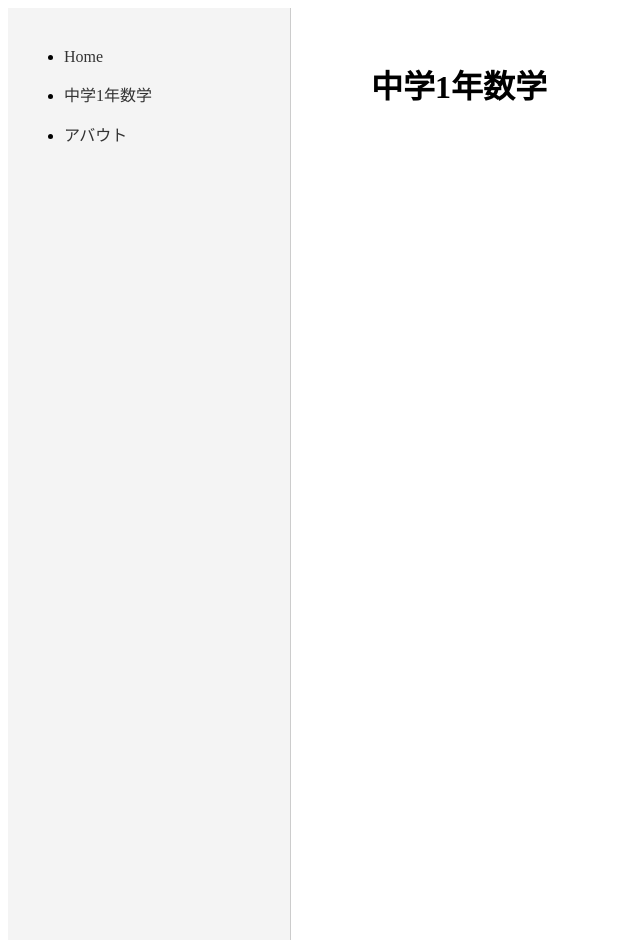
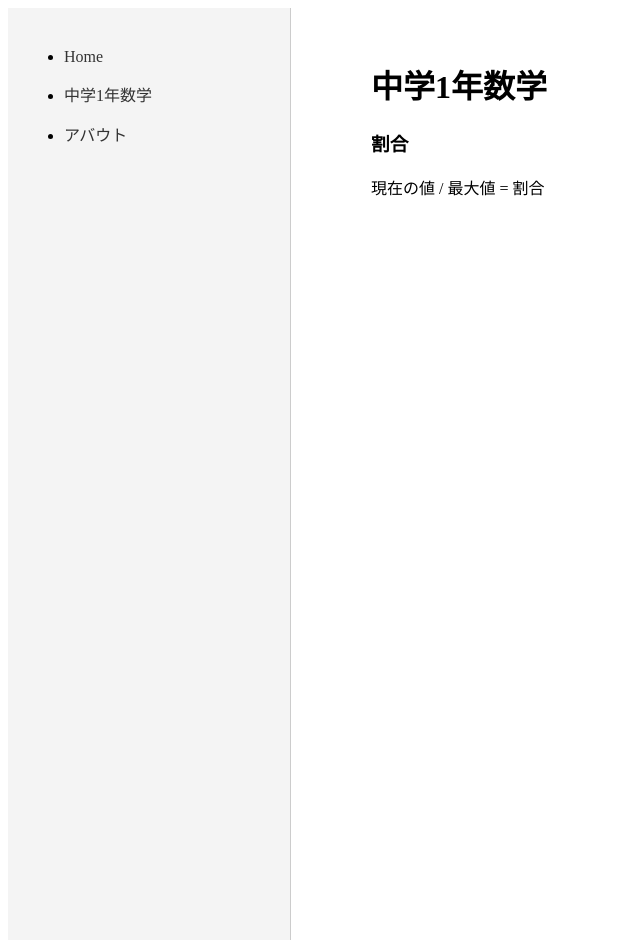
Before and after one commit to shinjp720/StudyNotes, a Jekyll site: the page built from jhs1.md, in a window 1280 px wide. Shown: the whole page, without its empty margins (0-640 px from the left). Built offline with Jekyll 4.4.1, drawn with Linux system fonts in a browser that asks for light colours.

Commit message:
Update jhs1.md

```diff
--- a/jhs1.md
+++ b/jhs1.md
@@ -6,3 +6,6 @@ title: 中学1年数学
 ---
 
 # 中学1年数学
+
+### 割合
+現在の値 / 最大値 = 割合
```
